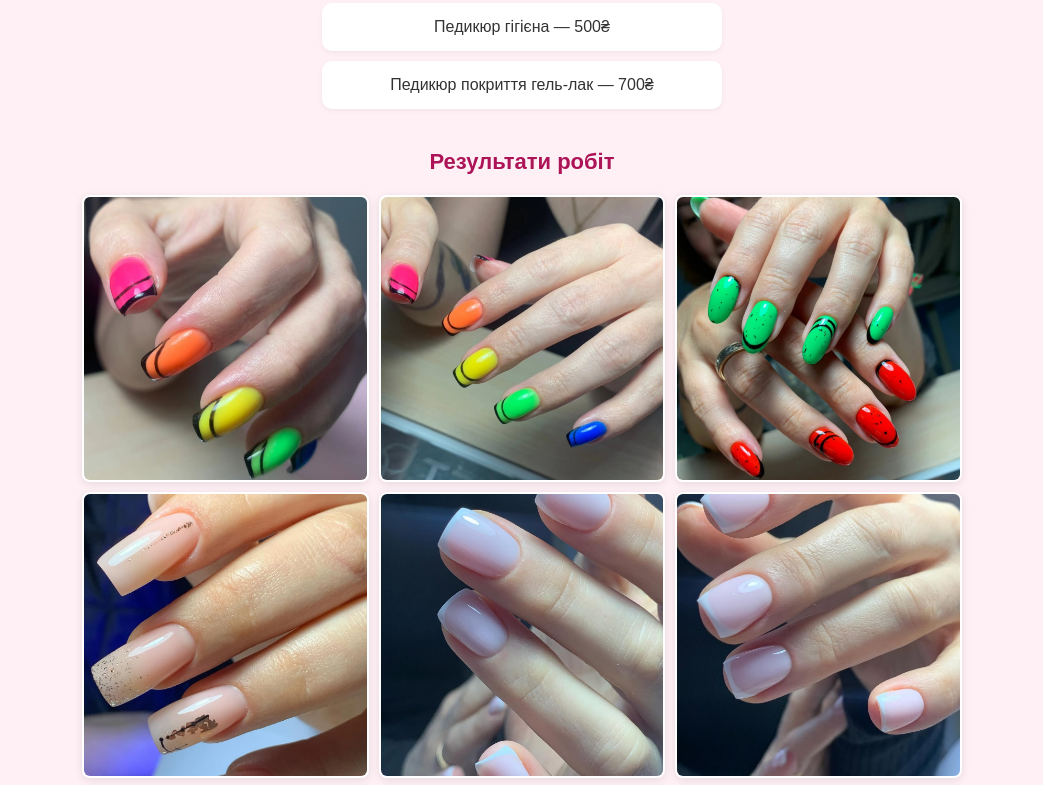
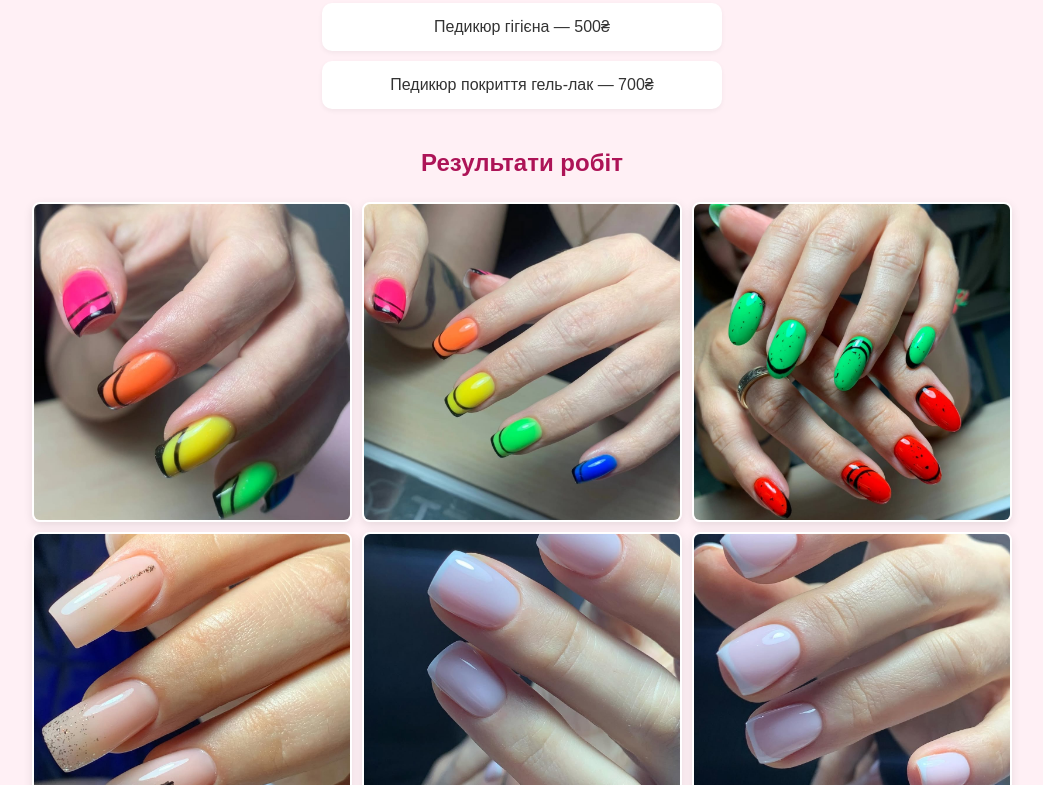
Before and after one commit to MKBeautySalon/MK.Magic.BS, a plain HTML site: page index.html in a window 1280 px wide. Shown: the part 329-1114 px from the top of the page, without its empty margins (118-1161 px from the left). Drawn offline with Linux system fonts and the light colour scheme.

Commit message:
style.css

```diff
--- a/style.css
+++ b/style.css
@@ -3,7 +3,7 @@ body {
     background-color: #fff0f5;
     color: #333;
     text-align: center;
-    padding: 20px 0; /* Убрал боковые отступы у body, чтобы сетка была шире */
+    padding: 20px 0;
     margin: 0;
 }
 
@@ -34,7 +34,7 @@ li {
     font-size: 16px;
 }
 
-/* ГАЛЕРЕЯ: Сетка 3 в ряд везде */
+/* ГАЛЕРЕЯ: Всегда 3 в ряд */
 .gallery {
     margin-top: 40px;
     width: 100%;
@@ -42,8 +42,7 @@ li {
 
 .gallery h2 {
     color: #ad1457;
-    margin-bottom: 15px;
-    font-size: 22px;
+    margin-bottom: 20px;
 }
 
 .photos {
@@ -51,29 +50,29 @@ li {
     flex-wrap: wrap;
     justify-content: center;
     width: 100%;
-    /* Увеличил до 900px, чтобы на ноуте фотки были крупнее и в ряд */
-    max-width: 900px;
+    max-width: 1000px; /* Увеличил, чтобы на ноуте было широко */
     margin: 0 auto;
     padding: 0 5px;
     box-sizing: border-box;
 }
 
 .photos img {
-    /* Ровно по 3 в ряд (минус отступы) */
+    /* Жестко 33% ширины минус маленькие отступы */
     width: calc(33.33% - 10px);
     margin: 5px;
-    aspect-ratio: 1 / 1;
+    aspect-ratio: 1 / 1; /* Квадраты */
     object-fit: cover;
     border-radius: 8px;
-    box-shadow: 0 2px 8px rgba(0,0,0,0.1);
+    box-shadow: 0 3px 10px rgba(0,0,0,0.1);
     border: 2px solid white;
     box-sizing: border-box;
-    transition: transform 0.2s; /* Эффект при наведении мышкой */
+    transition: transform 0.2s;
 }
 
-/* На ноуте при наведении фотка будет чуть увеличиваться */
+/* Эффект для мышки (ноутбук) */
 .photos img:hover {
-    transform: scale(1.02);
+    transform: scale(1.05);
+    z-index: 10;
 }
 
 footer {
```
